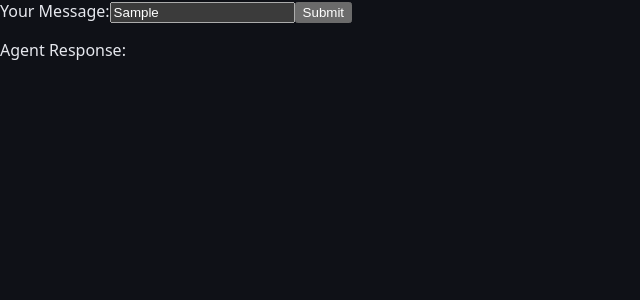
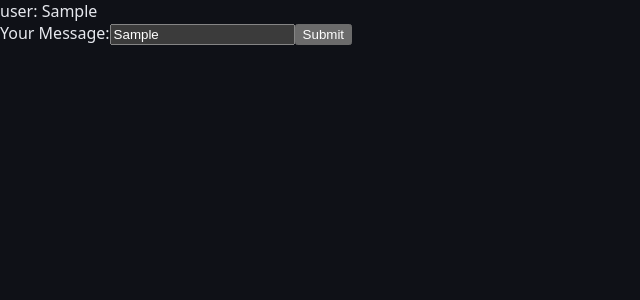
Before and after one commit to ZerroLovesCode/IBM_Licensing_Helper, a React (Vite) app in the folder frontend/: page / in a window 1280 px wide. Both pictures are taken after typing "Sample" into the empty fields and a click on the button "Submit". Shown: the top 300 px of the page, without its empty margins (0-640 px from the left). Built offline with nearby package versions, Linux system fonts and the light colour scheme; no server answers.

Commit message:
Get the chat working - Fix some bugs

```diff
--- a/frontend/src/App.tsx
+++ b/frontend/src/App.tsx
@@ -9,6 +9,12 @@ interface ChatRequest {
 interface ChatResponse {
   message: string;
   session_id: string
+}
+
+interface Message {
+  id: string;
+  role: "user" | "assistant";
+  content: string;
 }
 
 async function checkHealth() {
@@ -41,36 +47,65 @@ async function sendMessage(message: string, session_id?: string): Promise<ChatRe
 }
 
 function App() {
-  const [health, setHealth] = useState("")
+  // const [health, setHealth] = useState("")
   const [chatInput, setChatInput] = useState("")
-  const [agentResponse, setAgentResponse] = useState("")
+  const [messages, setMessages] = useState<Message[]>([])
+  const [session_id, setSession_id] = useState<string | null>(null)
+  const [loading, setLoading] = useState(false)
 
-  async function handleChatSubmit(e: React.SubmitEvent<HTMLFormElement>){
+  // const [agentResponse, setAgentResponse] = useState("")
+
+  function displayMessages(messageList: Message[]) {
+    return (
+      <>
+        {messageList.map((message) => {
+          return (
+            <div key={message.id}>
+              {message.role}: {message.content}
+            </div>)
+        })}
+      </>
+    )
+  }
+  async function handleChatSubmit(e: React.SubmitEvent<HTMLFormElement>) {
     e.preventDefault();
-    const message = chatInput
-    console.log(message)
-    const res = await sendMessage(message)
-    console.log(res)
-    setAgentResponse(res.message)
+    const userMessage: Message = {
+      id: crypto.randomUUID(),
+      role: "user",
+      content: chatInput
+    }
+    setMessages(prev => [...prev, userMessage])
+    const query = userMessage.content
+    const res = await sendMessage(query, session_id ?? undefined)
+    const assistantMessage: Message = {
+      id: crypto.randomUUID(),
+      role: "assistant",
+      content: res.message
+    }
+    setMessages(prev => [...prev, assistantMessage])
+    if (!session_id) {
+      setSession_id(res.session_id)
+    }
+    console.log(messages)
+    // setAgentResponse(res.message)
     setChatInput("")
   }
 
   return (
     <div>
-        <form onSubmit={handleChatSubmit}>
-          <label htmlFor="query">Your Message:
+      {displayMessages(messages)}
+      <form onSubmit={handleChatSubmit}>
+        <label htmlFor="query">Your Message:
           <input
             id="query"
             type="text"
             value={chatInput}
-            onChange={(e)=>{
+            onChange={(e) => {
               setChatInput(e.target.value)
             }} />
-            </label>
-            <button type="submit">Submit</button>
-        </form>
-
-            <p>Agent Response: {agentResponse}</p>
+        </label>
+        <button type="submit">Submit</button>
+      </form>
 
     </div>
   )
```
